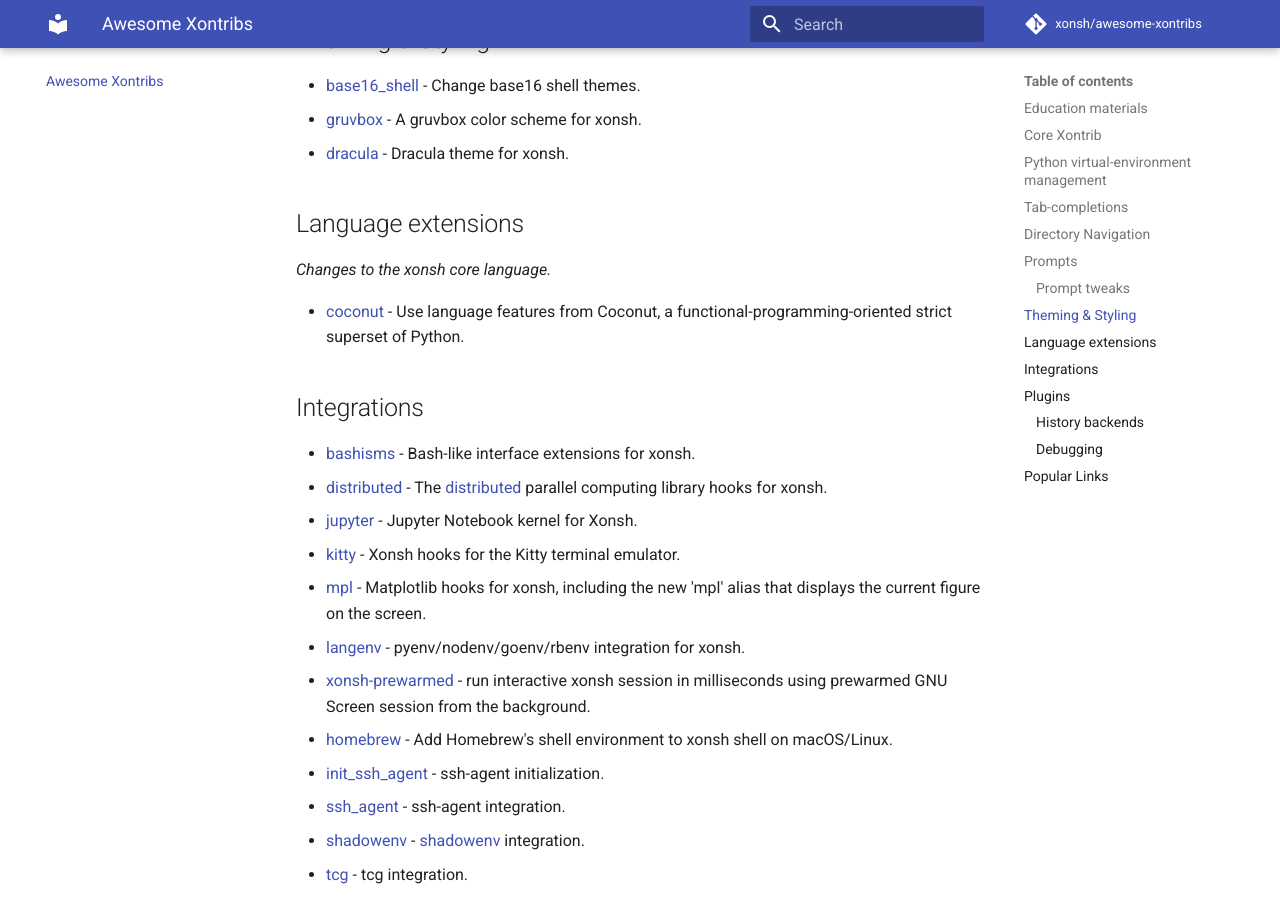
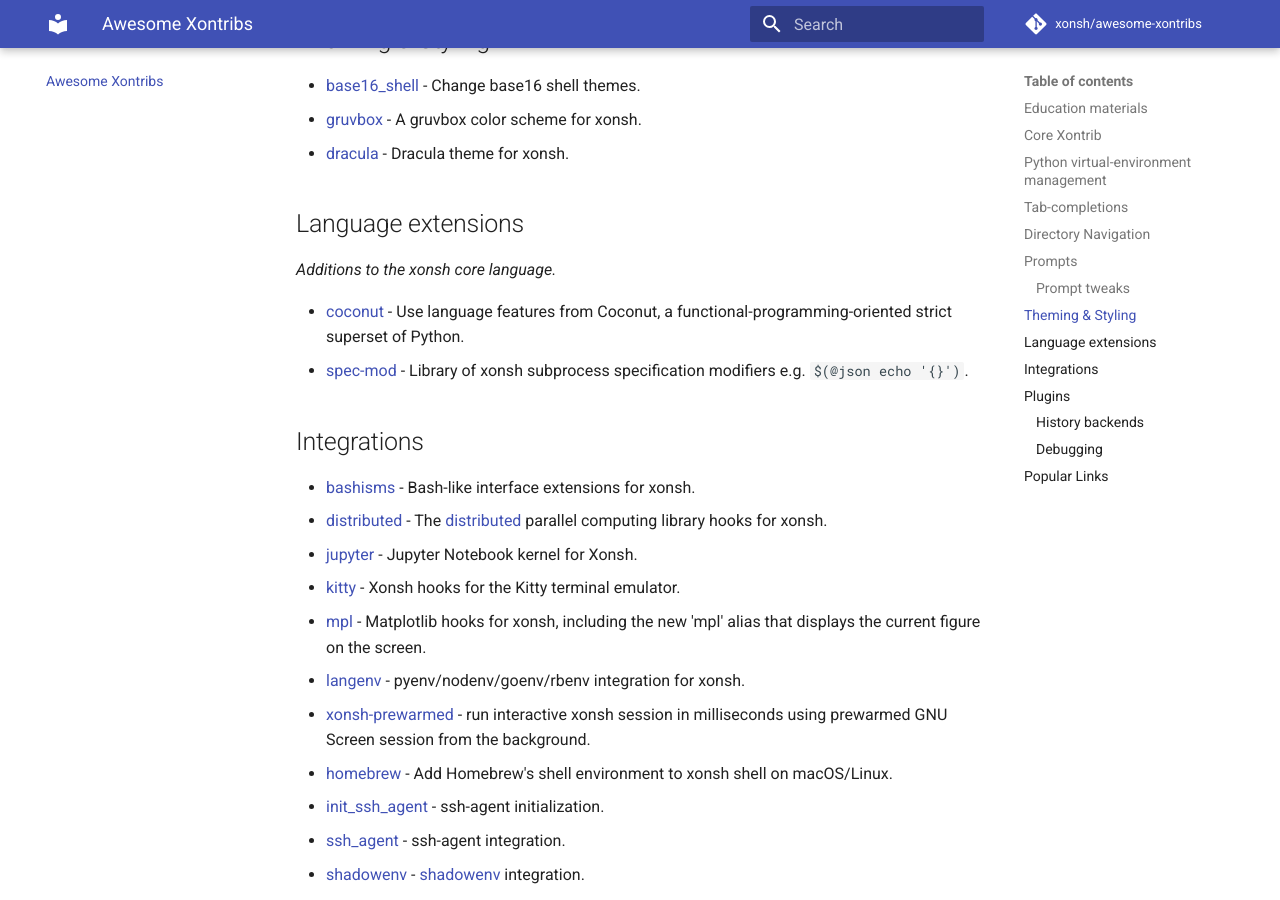
Before and after one commit to xonsh/awesome-xontribs, an MkDocs documentation site: the page built from docs/README.md, in a window 1280 px wide and 900 px high, scrolled down 3008 px. Built offline with MkDocs 1.6.1 and Material for MkDocs 9.7.7, drawn with Linux system fonts in a browser that asks for light colours; comment, search, counter and statistics services are not loaded.

Commit message:
Update README.md (#33)

```diff
--- a/docs/README.md
+++ b/docs/README.md
@@ -95,9 +95,10 @@
 
 ## Language extensions
 
-*Changes to the xonsh core language.*
+*Additions to the xonsh core language.*
 
 - [coconut](http://coconut-lang.org/) - Use language features from Coconut, a functional-programming-oriented strict superset of Python.
+- [spec-mod](https://github.com/anki-code/xontrib-spec-mod) - Library of xonsh subprocess specification modifiers e.g. `$(@json echo '{}')`.
 
 ## Integrations
 
```
